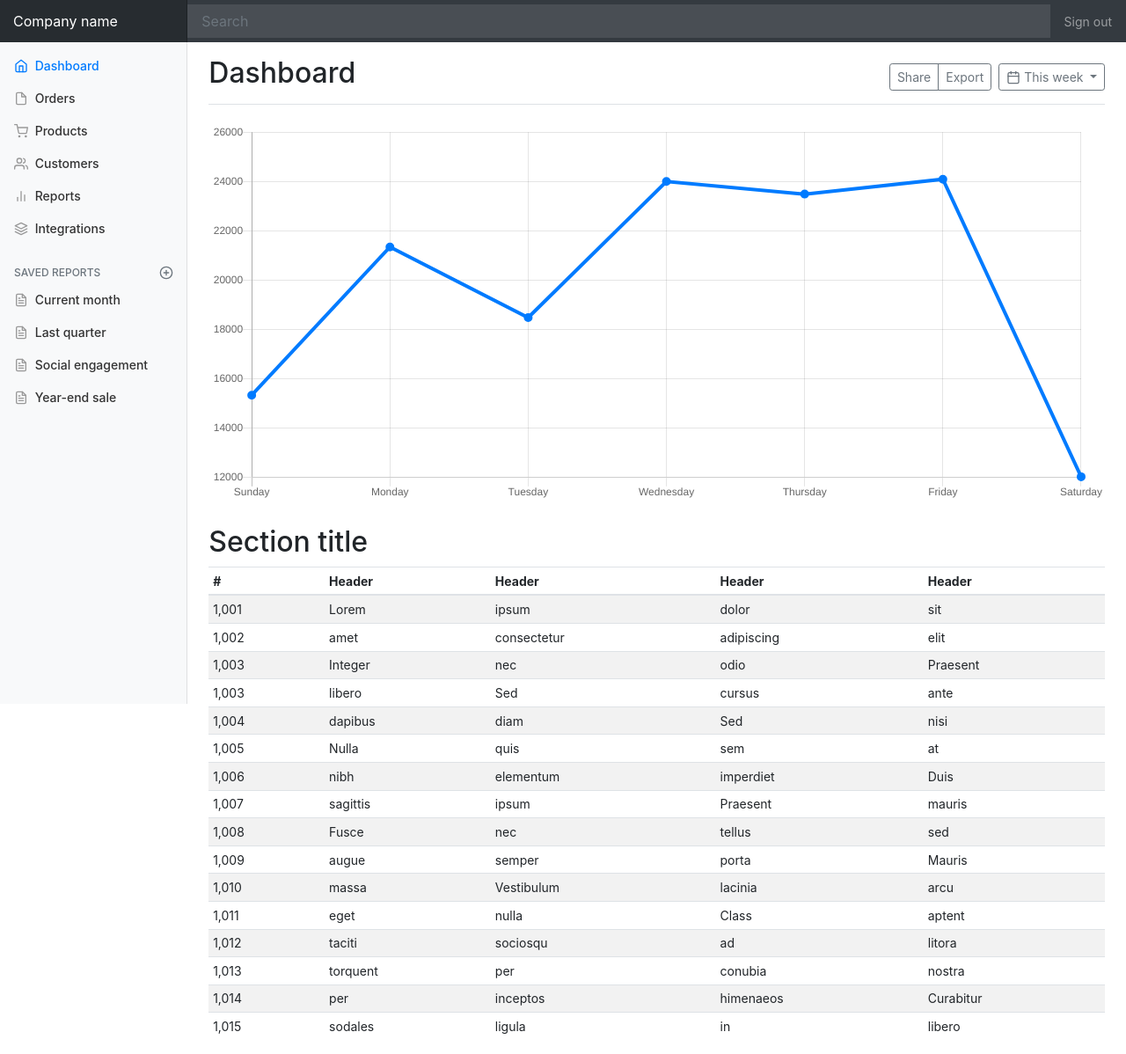
After one commit to gregoberfield/pymyfolio, a Django app: page /myfolio/indextest/ in a window 1280 px wide. The commit adds this page. Shown: the whole page at 88% size. Run offline with Django 3.2, Linux system fonts and the light colour scheme; parts of the project's set-up code (start-up, migrations or seed data) failed here and were passed over; some libraries are stand-ins or nearby versions.

Commit message:
started to add bootstrap and index framework in

```diff
--- /dev/null
+++ b/myfolio/templates/index.html
@@ -0,0 +1,310 @@
+{% load static %}
+
+<!doctype html>
+<html lang="en">
+  <head>
+    <meta charset="utf-8">
+    <meta name="viewport" content="width=device-width, initial-scale=1, shrink-to-fit=no">
+    <meta name="description" content="">
+    <meta name="author" content="">
+    <link rel="icon" href="../../../../favicon.ico">
+
+    <title>Dashboard Template for Bootstrap</title>
+
+      {# Load the tag library #}
+{% load bootstrap4 %}
+
+{# Load CSS and JavaScript #}
+{% bootstrap_css %}
+{% bootstrap_javascript jquery='full' %}
+
+{# Display django.contrib.messages as Bootstrap alerts #}
+{% bootstrap_messages %}
+
+    <!-- Custom styles for this template -->
+    <link href="{% static 'css/dashboard.css'%}" rel="stylesheet">
+  </head>
+
+  <body>
+    <nav class="navbar navbar-dark sticky-top bg-dark flex-md-nowrap p-0">
+      <a class="navbar-brand col-sm-3 col-md-2 mr-0" href="#">Company name</a>
+      <input class="form-control form-control-dark w-100" type="text" placeholder="Search" aria-label="Search">
+      <ul class="navbar-nav px-3">
+        <li class="nav-item text-nowrap">
+          <a class="nav-link" href="#">Sign out</a>
+        </li>
+      </ul>
+    </nav>
+
+    <div class="container-fluid">
+      <div class="row">
+        <nav class="col-md-2 d-none d-md-block bg-light sidebar">
+          <div class="sidebar-sticky">
+            <ul class="nav flex-column">
+              <li class="nav-item">
+                <a class="nav-link active" href="#">
+                  <span data-feather="home"></span>
+                  Dashboard <span class="sr-only">(current)</span>
+                </a>
+              </li>
+              <li class="nav-item">
+                <a class="nav-link" href="#">
+                  <span data-feather="file"></span>
+                  Orders
+                </a>
+              </li>
+              <li class="nav-item">
+                <a class="nav-link" href="#">
+                  <span data-feather="shopping-cart"></span>
+                  Products
+                </a>
+              </li>
+              <li class="nav-item">
+                <a class="nav-link" href="#">
+                  <span data-feather="users"></span>
+                  Customers
+                </a>
+              </li>
+              <li class="nav-item">
+                <a class="nav-link" href="#">
+                  <span data-feather="bar-chart-2"></span>
+                  Reports
+                </a>
+              </li>
+              <li class="nav-item">
+                <a class="nav-link" href="#">
+                  <span data-feather="layers"></span>
+                  Integrations
+                </a>
+              </li>
+            </ul>
+
+            <h6 class="sidebar-heading d-flex justify-content-between align-items-center px-3 mt-4 mb-1 text-muted">
+              <span>Saved reports</span>
+              <a class="d-flex align-items-center text-muted" href="#">
+                <span data-feather="plus-circle"></span>
+              </a>
+            </h6>
+            <ul class="nav flex-column mb-2">
+              <li class="nav-item">
+                <a class="nav-link" href="#">
+                  <span data-feather="file-text"></span>
+                  Current month
+                </a>
+              </li>
+              <li class="nav-item">
+                <a class="nav-link" href="#">
+                  <span data-feather="file-text"></span>
+                  Last quarter
+                </a>
+              </li>
+              <li class="nav-item">
+                <a class="nav-link" href="#">
+                  <span data-feather="file-text"></span>
+                  Social engagement
+                </a>
+              </li>
+              <li class="nav-item">
+                <a class="nav-link" href="#">
+                  <span data-feather="file-text"></span>
+                  Year-end sale
+                </a>
+              </li>
+            </ul>
+          </div>
+        </nav>
+
+        <main role="main" class="col-md-9 ml-sm-auto col-lg-10 pt-3 px-4">
+          <div class="d-flex justify-content-between flex-wrap flex-md-nowrap align-items-center pb-2 mb-3 border-bottom">
+            <h1 class="h2">Dashboard</h1>
+            <div class="btn-toolbar mb-2 mb-md-0">
+              <div class="btn-group mr-2">
+                <button class="btn btn-sm btn-outline-secondary">Share</button>
+                <button class="btn btn-sm btn-outline-secondary">Export</button>
+              </div>
+              <button class="btn btn-sm btn-outline-secondary dropdown-toggle">
+                <span data-feather="calendar"></span>
+                This week
+              </button>
+            </div>
+          </div>
+
+          <canvas class="my-4" id="myChart" width="900" height="380"></canvas>
+
+          <h2>Section title</h2>
+          <div class="table-responsive">
+            <table class="table table-striped table-sm">
+              <thead>
+                <tr>
+                  <th>#</th>
+                  <th>Header</th>
+                  <th>Header</th>
+                  <th>Header</th>
+                  <th>Header</th>
+                </tr>
+              </thead>
+              <tbody>
+                <tr>
+                  <td>1,001</td>
+                  <td>Lorem</td>
+                  <td>ipsum</td>
+                  <td>dolor</td>
+                  <td>sit</td>
+                </tr>
+                <tr>
+                  <td>1,002</td>
+                  <td>amet</td>
+                  <td>consectetur</td>
+                  <td>adipiscing</td>
+                  <td>elit</td>
+                </tr>
+                <tr>
+                  <td>1,003</td>
+                  <td>Integer</td>
+                  <td>nec</td>
+                  <td>odio</td>
+                  <td>Praesent</td>
+                </tr>
+                <tr>
+                  <td>1,003</td>
+                  <td>libero</td>
+                  <td>Sed</td>
+                  <td>cursus</td>
+                  <td>ante</td>
+                </tr>
+                <tr>
+                  <td>1,004</td>
+                  <td>dapibus</td>
+                  <td>diam</td>
+                  <td>Sed</td>
+                  <td>nisi</td>
+                </tr>
+                <tr>
+                  <td>1,005</td>
+                  <td>Nulla</td>
+                  <td>quis</td>
+                  <td>sem</td>
+                  <td>at</td>
+                </tr>
+                <tr>
+                  <td>1,006</td>
+                  <td>nibh</td>
+                  <td>elementum</td>
+                  <td>imperdiet</td>
+                  <td>Duis</td>
+                </tr>
+                <tr>
+                  <td>1,007</td>
+                  <td>sagittis</td>
+                  <td>ipsum</td>
+                  <td>Praesent</td>
+                  <td>mauris</td>
+                </tr>
+                <tr>
+                  <td>1,008</td>
+                  <td>Fusce</td>
+                  <td>nec</td>
+                  <td>tellus</td>
+                  <td>sed</td>
+                </tr>
+                <tr>
+                  <td>1,009</td>
+                  <td>augue</td>
+                  <td>semper</td>
+                  <td>porta</td>
+                  <td>Mauris</td>
+                </tr>
+                <tr>
+                  <td>1,010</td>
+                  <td>massa</td>
+                  <td>Vestibulum</td>
+                  <td>lacinia</td>
+                  <td>arcu</td>
+                </tr>
+                <tr>
+                  <td>1,011</td>
+                  <td>eget</td>
+                  <td>nulla</td>
+                  <td>Class</td>
+                  <td>aptent</td>
+                </tr>
+                <tr>
+                  <td>1,012</td>
+                  <td>taciti</td>
+                  <td>sociosqu</td>
+                  <td>ad</td>
+                  <td>litora</td>
+                </tr>
+                <tr>
+                  <td>1,013</td>
+                  <td>torquent</td>
+                  <td>per</td>
+                  <td>conubia</td>
+                  <td>nostra</td>
+                </tr>
+                <tr>
+                  <td>1,014</td>
+                  <td>per</td>
+                  <td>inceptos</td>
+                  <td>himenaeos</td>
+                  <td>Curabitur</td>
+                </tr>
+                <tr>
+                  <td>1,015</td>
+                  <td>sodales</td>
+                  <td>ligula</td>
+                  <td>in</td>
+                  <td>libero</td>
+                </tr>
+              </tbody>
+            </table>
+          </div>
+        </main>
+      </div>
+    </div>
+
+    <!-- Bootstrap core JavaScript
+    ================================================== -->
+    <!-- Placed at the end of the document so the pages load faster -->
+    <script src="https://code.jquery.com/jquery-3.2.1.slim.min.js" integrity="sha384-KJ3o2DKtIkvYIK3UENzmM7KCkRr/rE9/Qpg6aAZGJwFDMVNA/GpGFF93hXpG5KkN" crossorigin="anonymous"></script>
+    <script>window.jQuery || document.write('<script src="../../../../assets/js/vendor/jquery-slim.min.js"><\/script>')</script>
+
+    <!-- Icons -->
+    <script src="https://unpkg.com/feather-icons/dist/feather.min.js"></script>
+    <script>
+      feather.replace()
+    </script>
+
+    <!-- Graphs -->
+    <script src="https://cdnjs.cloudflare.com/ajax/libs/Chart.js/2.7.1/Chart.min.js"></script>
+    <script>
+      var ctx = document.getElementById("myChart");
+      var myChart = new Chart(ctx, {
+        type: 'line',
+        data: {
+          labels: ["Sunday", "Monday", "Tuesday", "Wednesday", "Thursday", "Friday", "Saturday"],
+          datasets: [{
+            data: [15339, 21345, 18483, 24003, 23489, 24092, 12034],
+            lineTension: 0,
+            backgroundColor: 'transparent',
+            borderColor: '#007bff',
+            borderWidth: 4,
+            pointBackgroundColor: '#007bff'
+          }]
+        },
+        options: {
+          scales: {
+            yAxes: [{
+              ticks: {
+                beginAtZero: false
+              }
+            }]
+          },
+          legend: {
+            display: false,
+          }
+        }
+      });
+    </script>
+  </body>
+</html>
--- a/myfolio/urls.py
+++ b/myfolio/urls.py
@@ -4,4 +4,5 @@ from . import views
 
 urlpatterns = [
     path('add-equity/', views.add_equity_form, name='Add Equity'),
+    path('indextest/', views.displaytest, name='Index Test')
 ]
--- a/myfolio/views.py
+++ b/myfolio/views.py
@@ -2,6 +2,10 @@ from django.shortcuts import render
 from django.http import HttpResponseRedirect
 from .forms import *
 from .data_utils import *
+
+
+def displaytest(request):
+    return render(request, 'index.html')
 
 
 def add_equity_form(request):
@@ -13,18 +17,21 @@ def add_equity_form(request):
         if form.is_valid():
             # process the data in form.cleaned_data as required
             if '_add' in request.POST:
-                company = get_equity_data(form.cleaned_data['symbol'])
+                if Equity.objects.filter(symbol=form.cleaned_data['symbol']).exists():
+                    print("already in database")
+                else:
+                    company = get_equity_data(form.cleaned_data['symbol'])
 
-                if not company:
-                    print("error in equity")
-                    return render(request, 'add_equity_form.html', {'form': form})
-                dividend = get_equity_dividend(company)
+                    if not company:
+                        print("error in equity")
+                        return render(request, 'add_equity_form.html', {'form': form})
+                    dividend = get_equity_dividend(company)
 
-                company.save()
+                    company.save()
 
-                # only save the dividend if it exists
-                if dividend:
-                    dividend.save()
+                    # only save the dividend if it exists
+                    if dividend:
+                        dividend.save()
 
             # redirect to a new URL:
             # return HttpResponseRedirect(request.path_info)
--- /dev/null
+++ b/pymyfolio/static/css/dashboard.css
@@ -0,0 +1,93 @@
+body {
+  font-size: .875rem;
+}
+
+.feather {
+  width: 16px;
+  height: 16px;
+  vertical-align: text-bottom;
+}
+
+/*
+ * Sidebar
+ */
+
+.sidebar {
+  position: fixed;
+  top: 0;
+  bottom: 0;
+  left: 0;
+  z-index: 100; /* Behind the navbar */
+  padding: 0;
+  box-shadow: inset -1px 0 0 rgba(0, 0, 0, .1);
+}
+
+.sidebar-sticky {
+  position: -webkit-sticky;
+  position: sticky;
+  top: 48px; /* Height of navbar */
+  height: calc(100vh - 48px);
+  padding-top: .5rem;
+  overflow-x: hidden;
+  overflow-y: auto; /* Scrollable contents if viewport is shorter than content. */
+}
+
+.sidebar .nav-link {
+  font-weight: 500;
+  color: #333;
+}
+
+.sidebar .nav-link .feather {
+  margin-right: 4px;
+  color: #999;
+}
+
+.sidebar .nav-link.active {
+  color: #007bff;
+}
+
+.sidebar .nav-link:hover .feather,
+.sidebar .nav-link.active .feather {
+  color: inherit;
+}
+
+.sidebar-heading {
+  font-size: .75rem;
+  text-transform: uppercase;
+}
+
+/*
+ * Navbar
+ */
+
+.navbar-brand {
+  padding-top: .75rem;
+  padding-bottom: .75rem;
+  font-size: 1rem;
+  background-color: rgba(0, 0, 0, .25);
+  box-shadow: inset -1px 0 0 rgba(0, 0, 0, .25);
+}
+
+.navbar .form-control {
+  padding: .75rem 1rem;
+  border-width: 0;
+  border-radius: 0;
+}
+
+.form-control-dark {
+  color: #fff;
+  background-color: rgba(255, 255, 255, .1);
+  border-color: rgba(255, 255, 255, .1);
+}
+
+.form-control-dark:focus {
+  border-color: transparent;
+  box-shadow: 0 0 0 3px rgba(255, 255, 255, .25);
+}
+
+/*
+ * Utilities
+ */
+
+.border-top { border-top: 1px solid #e5e5e5; }
+.border-bottom { border-bottom: 1px solid #e5e5e5; }
--- a/requirements.txt
+++ b/requirements.txt
@@ -7,3 +7,5 @@ scipy
 scikit-learn
 numpy
 matplotlib
+td-ameritrade-python-api
+django-bootstrap4
```
Also changed, not shown: myfolio/templates/add_equity_form.html (+10 -0 lines), pymyfolio/settings/base.py (+7 -0 lines), myfolio/migrations/__init__.py (deleted), 1 other file.
